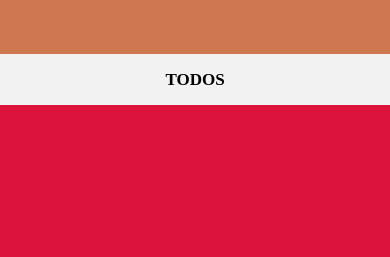
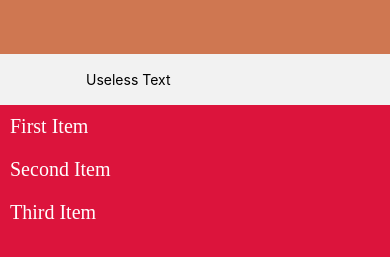
Before and after one commit to AnasJMirza/React-Native-Practice, a React Native app in the folder TodoList/: screen /Home in a window 390 px wide. Shown: the part 227-484 px from the top of the page. Built offline with nearby package versions, Linux system fonts and the light colour scheme.

Commit message:
do some work on flatlist and input

```diff
--- a/TodoList/src/screens/homeScreen/HomeScreen.js
+++ b/TodoList/src/screens/homeScreen/HomeScreen.js
@@ -1,30 +1,66 @@
-import { View, Text, Button, ScrollView, Image } from 'react-native'
-import styles from './HomeScreenStyle'
-import React from 'react'
+import {
+  View,
+  Text,
+  Button,
+  ScrollView,
+  Image,
+  FlatList,
+  TextInput,
+} from 'react-native';
+import styles from './HomeScreenStyle';
+import React from 'react';
 
 const HomeScreen = () => {
+  const DATA = [
+    {
+      id: 'bd7acbea-c1b1-46c2-aed5-3ad53abb28ba',
+      title: 'First Item',
+    },
+    {
+      id: '3ac68afc-c605-48d3-a4f8-fbd91aa97f63',
+      title: 'Second Item',
+    },
+    {
+      id: '58694a0f-3da1-471f-bd96-145571e29d72',
+      title: 'Third Item',
+    },
+  ];
+  const [text, onChangeText] = React.useState("Useless Text");
 
   return (
     <View style={styles.container}>
       <View style={styles.profileSection}>
-
-        <Image style={styles.profilePicture} source={{ uri: 'https://reactnative.dev/docs/assets/p_cat2.png', }}/>
+        <Image
+          style={styles.profilePicture}
+          source={{uri: 'https://reactnative.dev/docs/assets/p_cat2.png'}}
+        />
 
         <Text style={styles.profileText}>Welcome Anas 🔥</Text>
-
       </View>
 
       <View style={styles.todosSection}>
         <View style={styles.todosInformation}>
-          <Text style={styles.todosHeading}>TODOS</Text>
+          <TextInput
+            // style={styles.input}
+            onChangeText={onChangeText}
+            value={text}
+          />
         </View>
 
-        <View style={styles.actualTodos}>
-
+        <View style={styles.actualTodosWrapper}>
+          <FlatList
+            data={DATA}
+            renderItem={element => {
+              return (
+                <Text style={styles.actualTodos}>{element.item.title}</Text>
+              );
+            }}
+            // keyExtractor={item => item.id}
+          />
         </View>
       </View>
     </View>
-  )
-}
+  );
+};
 
-export default HomeScreen
+export default HomeScreen;
--- a/TodoList/src/screens/homeScreen/HomeScreenStyle.js
+++ b/TodoList/src/screens/homeScreen/HomeScreenStyle.js
@@ -32,15 +32,23 @@ const styles = StyleSheet.create({
         alignItems : 'center',
     },
 
-    todosHeading: {
-        fontFamily: 'poppins',
-        fontWeight: 700,
-        fontSize: 17,
+    // todosHeading: {
+    //     fontFamily: 'poppins',
+    //     fontWeight: 700,
+    //     fontSize: 17,
+    // },
+
+    actualTodosWrapper: {
+        flex: 10,
+        backgroundColor : 'crimson'
     },
 
     actualTodos: {
-        flex: 10,
-        backgroundColor : 'crimson'
+        color : 'white',
+        fontSize : 20,
+        fontFamily : 'poppins',
+        padding : 10,
+
     },
 
     profilePicture: {
```
